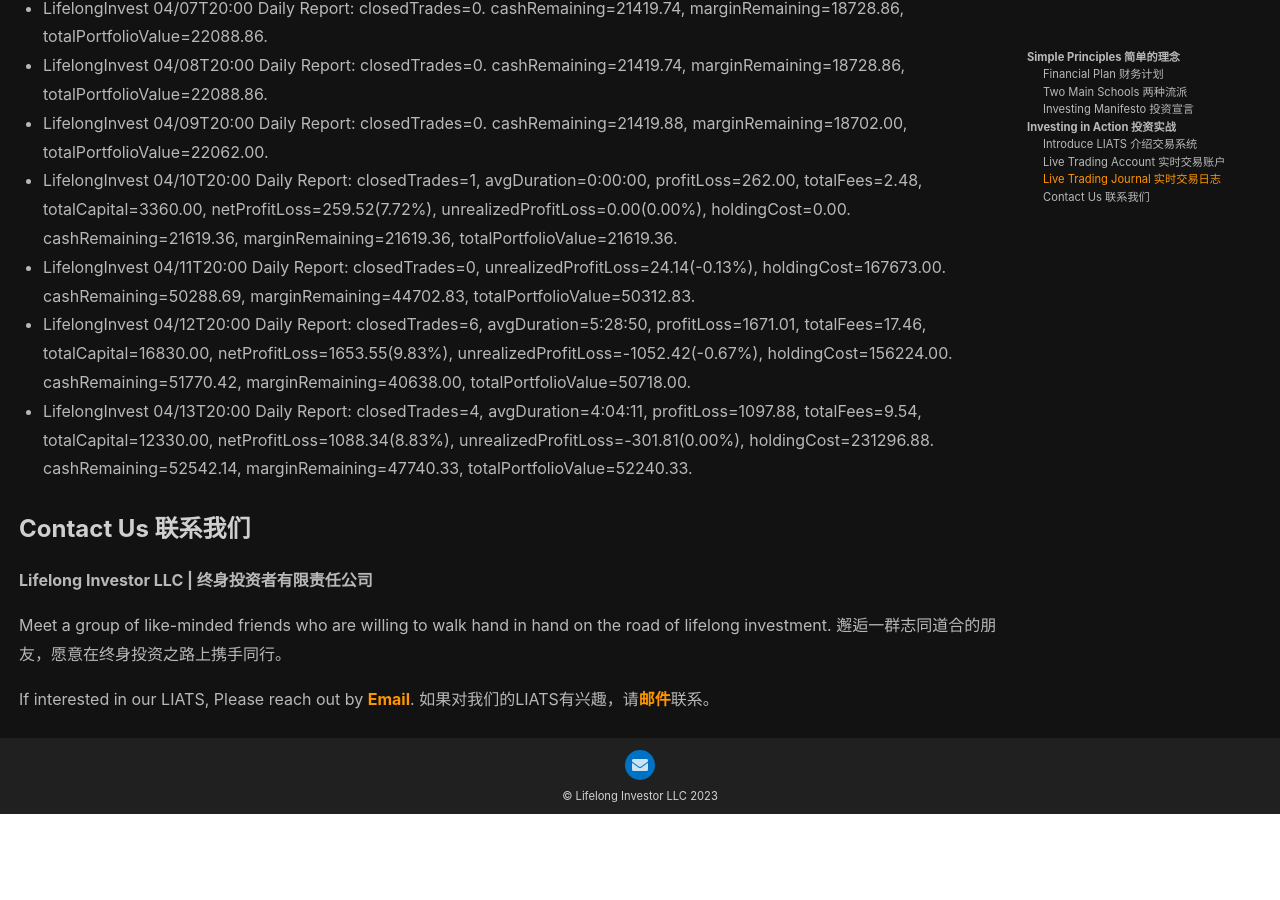
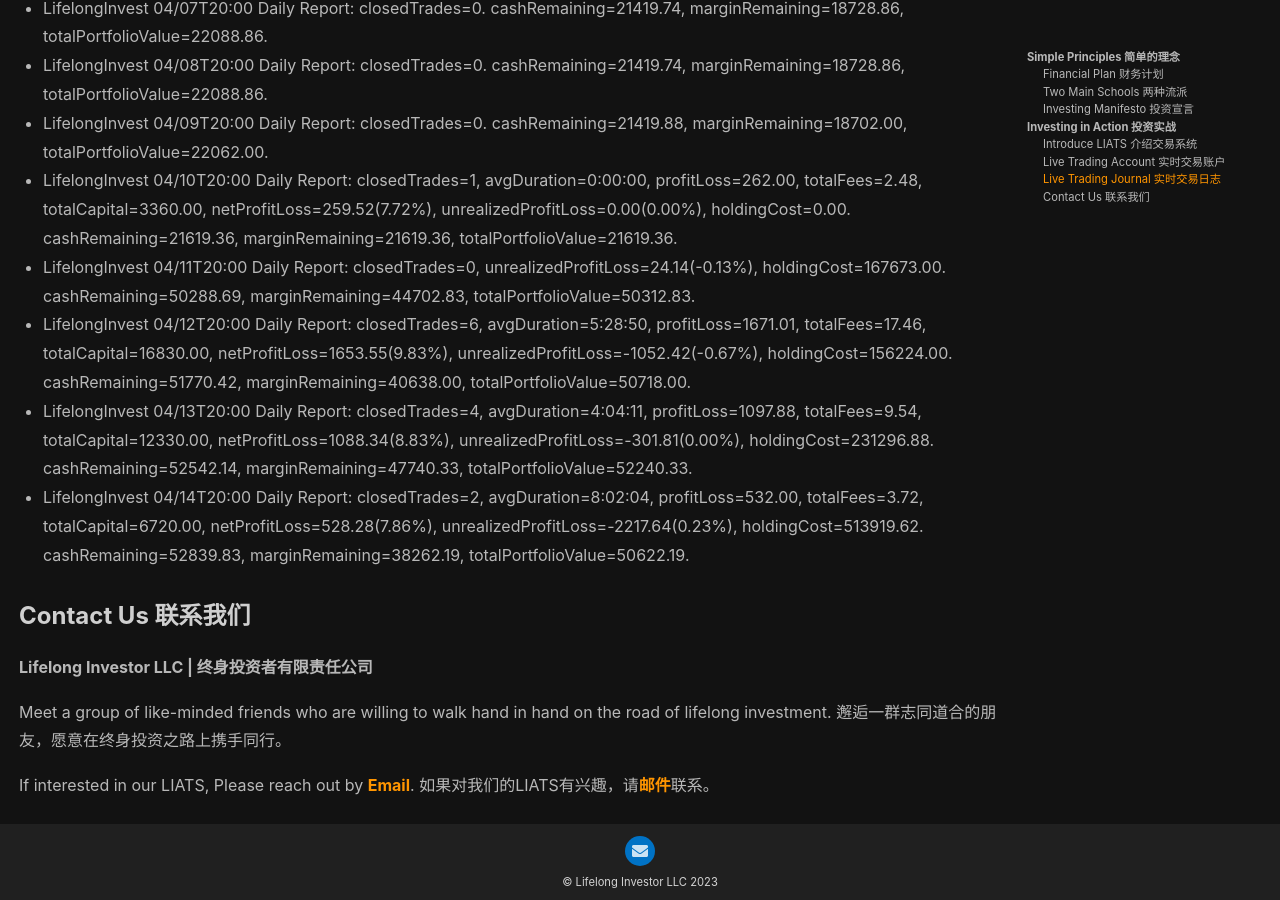
Before and after one commit to lifelonginvestorllc/lifelonginvestorllc.github.io, a Jekyll site: the page built from index.md, in a window 1280 px wide and 900 px high, scrolled down 3774 px. Built offline with Jekyll 4.4.1, drawn with Linux system fonts in a browser that asks for light colours; nearby versions of some CDN libraries; before the commit the page ends 4588 px from its top, so only the background shows below that.

Commit message:
Update index.md

```diff
--- a/index.md
+++ b/index.md
@@ -127,21 +127,21 @@
 {
   "type": "line",
   "data": {
-    "labels": ["4/3/23", "4/4/23", "4/5/23", "4/6/23", "4/7/23", "4/8/23", "4/9/23", "4/10/23", "4/11/23", "4/12/23", "4/13/23"],
+    "labels": ["4/3/23", "4/4/23", "4/5/23", "4/6/23", "4/7/23", "4/8/23", "4/9/23", "4/10/23", "4/11/23", "4/12/23", "4/13/23", "4/14/23"],
     "datasets": [
       {
         "label": "Principal (本金)",
         "lineTension": 0.2,
         "borderColor": "blue",
         "pointRadius": 3,
-        "data": [1, 1, 1, 2, 2.1, 2.1, 2.1, 2.1, 5, 5, 5]
+        "data": [1, 1, 1, 2, 2.1, 2.1, 2.1, 2.1, 5, 5, 5, 5]
       },
       {
         "label": "Total Asset (总资产)",
         "borderColor": "gold",
         "lineTension": 0.2,
         "pointRadius": 3,
-        "data": [1, 1.01, 0.94, 1.98, 2.21, 2.21, 2.21, 2.16, 5.03, 5.07, 5.22]
+        "data": [1, 1.01, 0.94, 1.98, 2.21, 2.21, 2.21, 2.16, 5.03, 5.07, 5.22, 5.06]
       }
     ]
   },
@@ -189,6 +189,7 @@
 - LifelongInvest 04/11T20:00 Daily Report: closedTrades=0, unrealizedProfitLoss=24.14(-0.13%), holdingCost=167673.00. cashRemaining=50288.69, marginRemaining=44702.83, totalPortfolioValue=50312.83.
 - LifelongInvest 04/12T20:00 Daily Report: closedTrades=6, avgDuration=5:28:50, profitLoss=1671.01, totalFees=17.46, totalCapital=16830.00, netProfitLoss=1653.55(9.83%), unrealizedProfitLoss=-1052.42(-0.67%), holdingCost=156224.00. cashRemaining=51770.42, marginRemaining=40638.00, totalPortfolioValue=50718.00.
 - LifelongInvest 04/13T20:00 Daily Report: closedTrades=4, avgDuration=4:04:11, profitLoss=1097.88, totalFees=9.54, totalCapital=12330.00, netProfitLoss=1088.34(8.83%), unrealizedProfitLoss=-301.81(0.00%), holdingCost=231296.88. cashRemaining=52542.14, marginRemaining=47740.33, totalPortfolioValue=52240.33.
+- LifelongInvest 04/14T20:00 Daily Report: closedTrades=2, avgDuration=8:02:04, profitLoss=532.00, totalFees=3.72, totalCapital=6720.00, netProfitLoss=528.28(7.86%), unrealizedProfitLoss=-2217.64(0.23%), holdingCost=513919.62. cashRemaining=52839.83, marginRemaining=38262.19, totalPortfolioValue=50622.19.
 
 ### Contact Us 联系我们
 
```
